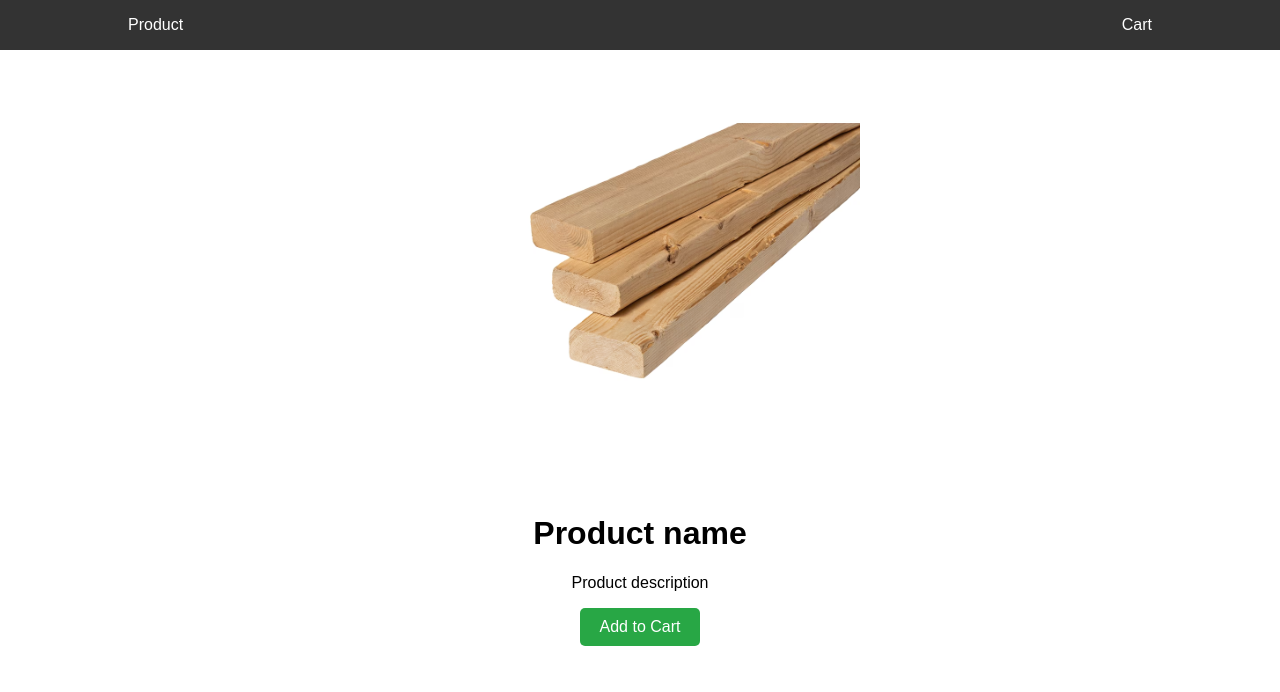
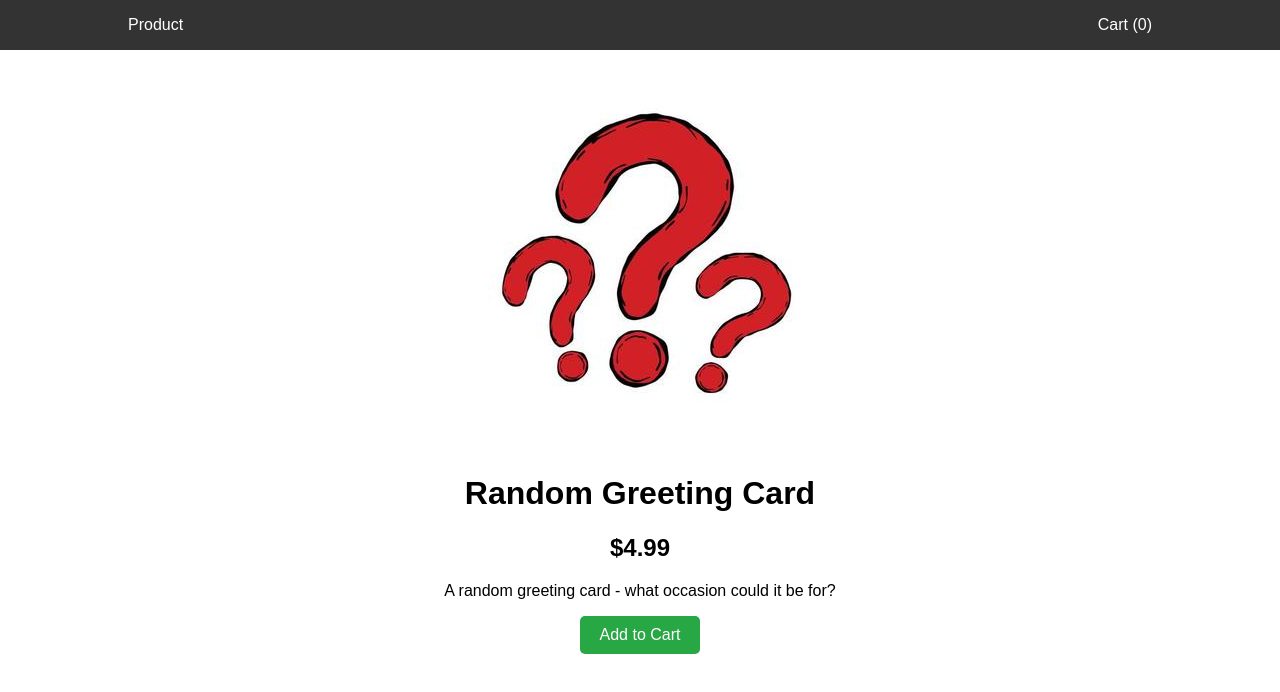
Before and after one commit to anmolsangha23/ecom, a React (Create React App) app in the folder frontend/one-item-shop/: page / in a window 1280 px wide. Shown: the top 692 px of the page. Built offline with nearby package versions, Linux system fonts and the light colour scheme.

Commit message:
added cart functionality to frontend

```diff
--- a/frontend/one-item-shop/package.json
+++ b/frontend/one-item-shop/package.json
@@ -8,6 +8,7 @@
     "@testing-library/user-event": "^13.5.0",
     "react": "^18.3.1",
     "react-dom": "^18.3.1",
+    "react-router-dom": "^6.23.1",
     "react-scripts": "5.0.1",
     "web-vitals": "^2.1.4"
   },
--- a/frontend/one-item-shop/src/App.js
+++ b/frontend/one-item-shop/src/App.js
@@ -1,11 +1,44 @@
+import React, { useState } from 'react';
+import { BrowserRouter as Router, Route, Routes } from 'react-router-dom';
 import './App.css';
+import productImage from './productimage/question-mark.jpg';
+
+
 import ProductPage from './pages/ProductPage';
+import CartPage from './pages/CartPage';
+import NavBar from './components/NavBar';
 
 function App() {
+  const [cart, setCart] = useState(0);
+
+  const addToCart = () => {
+    setCart(cart+1);
+  }
+
+  const removeFromCart = () => {
+    if (cart > 0) {
+      setCart(cart - 1);
+    }
+  };
+
+  // Product Information
+  const Product = {
+    name: 'Random Greeting Card',
+    description: 'A random greeting card - what occasion could it be for?',
+    price: 4.99,
+    imageUrl: {productImage}
+  }
+
   return (
-    <div className="App">
-      <ProductPage />
-    </div>
+    <Router>
+      <div className="App">
+        <NavBar cart={cart}/>
+        <Routes>
+          <Route path="/" element={<ProductPage product={Product} addToCart={addToCart} />} />
+          <Route path="/cart" element={<CartPage product={Product} cart={cart} removeFromCart={removeFromCart}/>} />
+        </Routes>
+      </div>
+    </Router>
   );
 }
 
--- /dev/null
+++ b/frontend/one-item-shop/src/components/CheckoutButton.css
@@ -0,0 +1,14 @@
+.buy-button {
+    background-color: #28a745; /* Green background */
+    color: white; /* White text */
+    padding: 10px 20px; /* Padding */
+    font-size: 16px; /* Font size */
+    border: none; /* Remove border */
+    border-radius: 5px; /* Rounded corners */
+    cursor: pointer; /* Pointer cursor on hover */
+    transition: background-color 0.3s ease; /* Smooth transition for background color */
+  }
+
+  .buy-button:hover {
+    background-color: #218838; /* Darker green on hover */
+  }
--- /dev/null
+++ b/frontend/one-item-shop/src/components/CheckoutButton.js
@@ -0,0 +1,12 @@
+import React from 'react';
+import './CheckoutButton.css';
+
+const CheckoutButton = ({ onClick }) => {
+    return (
+      <button className='buy-button' onClick={onClick}>
+        Checkout
+      </button>
+    );
+};
+
+export default CheckoutButton;
--- a/frontend/one-item-shop/src/components/NavBar.js
+++ b/frontend/one-item-shop/src/components/NavBar.js
@@ -1,13 +1,19 @@
 import React from "react";
+import { Link } from 'react-router-dom';
+
 import './NavBar.css';
 
-function NavBar() {
+function NavBar({cart}) {
     return (
         <nav className="navbar">
             <div className="container">
                 <ul className="nav-links">
-                    <li><a href="/Product">Product</a></li>
-                    <li><a href="/Cart">Cart</a></li>
+                    <li>
+                        <Link to="/" className="text-white hover:text-gray-200">Product</Link>
+                    </li>
+                    <li>
+                        <Link to="/cart" className="text-white hover:text-gray-200">Cart ({cart})</Link>
+                    </li>
                 </ul>
             </div>
         </nav>
--- /dev/null
+++ b/frontend/one-item-shop/src/components/RemoveButton.css
@@ -0,0 +1,14 @@
+.buy-button {
+    background-color: #e71111; /* Green background */
+    color: white; /* White text */
+    padding: 10px 20px; /* Padding */
+    font-size: 16px; /* Font size */
+    border: none; /* Remove border */
+    border-radius: 5px; /* Rounded corners */
+    cursor: pointer; /* Pointer cursor on hover */
+    transition: background-color 0.3s ease; /* Smooth transition for background color */
+  }
+
+  .buy-button:hover {
+    background-color: #932108; /* Darker green on hover */
+  }
--- /dev/null
+++ b/frontend/one-item-shop/src/components/RemoveButton.js
@@ -0,0 +1,12 @@
+import React from 'react';
+import './RemoveButton.css';
+
+const RemoveButton = ({ onClick }) => {
+    return (
+      <button className='buy-button' onClick={onClick}>
+        Remove From Cart
+      </button>
+    );
+};
+
+export default RemoveButton;
--- /dev/null
+++ b/frontend/one-item-shop/src/pages/CartPage.css
@@ -0,0 +1,5 @@
+.divider{
+    width:5px;
+    height:auto;
+    display:inline-block;
+}
--- /dev/null
+++ b/frontend/one-item-shop/src/pages/CartPage.js
@@ -0,0 +1,37 @@
+import React from 'react';
+import './CartPage.css';
+import RemoveButton from '../components/RemoveButton';
+import CheckoutButton from '../components/CheckoutButton';
+
+
+const CartPage = ({cart, product, removeFromCart}) => {
+
+    if (cart === 0) {
+        return (
+            <div>
+                <p>
+                    Empty shopping cart
+                </p>
+            </div>
+        )
+    } else {
+        return (
+            <div>
+                <div>
+                    <div>
+                        <h2>{product.name}</h2>
+                        <p>Quantity: {cart}</p>
+                        <p>Total Price: ${product.price * cart}</p>
+                        <div>
+                            <RemoveButton onClick={removeFromCart}> Remove From Cart</RemoveButton>
+                            <div className='divider'/>
+                            <CheckoutButton> Checkout</CheckoutButton>
+                        </div>
+                    </div>
+                </div>
+            </div>
+        )
+    }
+};
+
+export default CartPage;
--- a/frontend/one-item-shop/src/pages/ProductPage.js
+++ b/frontend/one-item-shop/src/pages/ProductPage.js
@@ -1,28 +1,29 @@
-import React, { useState } from 'react';
-import productImage from '../productimage/lumber.png';
+import React from 'react';
 import './ProductPage.css';
+import productImage from '../productimage/question-mark.jpg';
 
-import NavBar from '../components/NavBar';
+
 import BuyButton from '../components/BuyButton';
 
 // import axios from 'axios';
 
-const ProductPage = () => {
-    // const [name, setName] = useState('');
-    // const [description, setDescription] = useState('');
+const ProductPage = ({addToCart, product}) => {
 
+    const handleBuyButton = () => {
+        addToCart();
+    }
 
     return (
         <div>
-            <NavBar/>
             <div>
                 <img src={productImage} alt='Today&apos;s product'>
                 </img>
-                <h1> Product name </h1>
+                <h1> {product.name} </h1>
+                <h2> ${product.price} </h2>
                 <p>
-                    Product description
+                {product.description}
                 </p>
-                <BuyButton/>
+                <BuyButton onClick={handleBuyButton}/>
             </div>
 
         </div>
```
Also changed, not shown: frontend/one-item-shop/src/productimage/question-mark.jpg (added), 1 other file (tests, documents, lock files or other folders).
